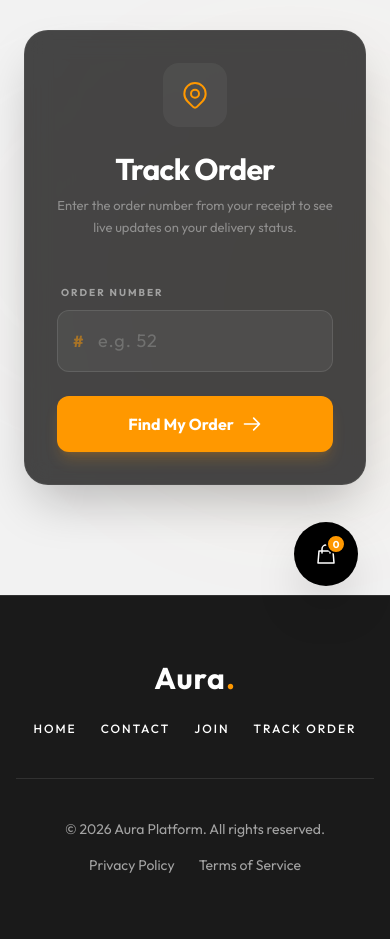
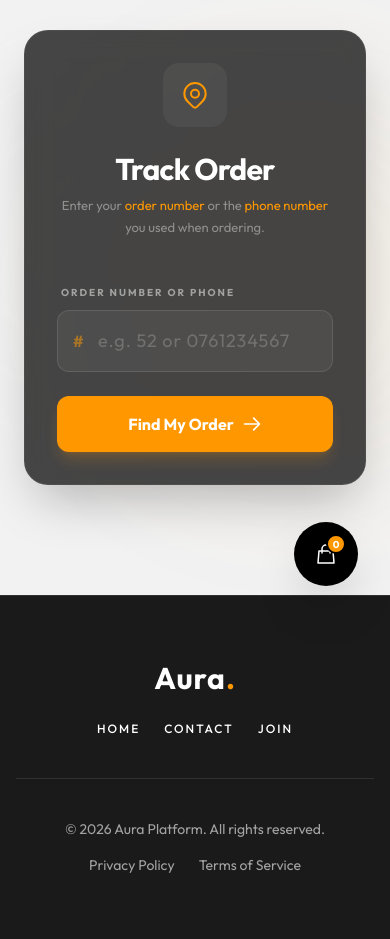
Before and after one commit to thulanesigasa/Aura, a Flask app: page /track in a window 390 px wide; the page is wider, and only the part inside the window is pictured. Shown: the part 226-1165 px from the top of that part. Run offline with Flask 3, Linux system fonts and the light colour scheme; the visitor is signed in with stand-in values (Sample User, id 1); some libraries are stand-ins or nearby versions.

Commit message:
feat: hide Track Order from admin nav/footer; add phone number lookup on track page

```diff
--- a/app/routes.py
+++ b/app/routes.py
@@ -207,18 +207,29 @@ def order_success(order_id):
 
 @bp.route("/track", methods=["GET", "POST"])
 def track_order():
-    """Client-facing order tracking."""
+    """Client-facing order tracking. Supports lookup by order ID or phone number."""
+    orders_by_phone = None
     if request.method == "POST":
-        order_id = request.form.get("order_id")
-        if order_id and order_id.isdigit():
-            order = Order.query.get(order_id)
-            if order:
-                return redirect(url_for("main.order_success", order_id=order.id))
-            flash("Order not found. Please check the number and try again.", "danger")
+        lookup = request.form.get("order_id", "").strip()
+        if lookup:
+            if lookup.isdigit():
+                # Try as order ID first
+                order = Order.query.get(int(lookup))
+                if order:
+                    return redirect(url_for("main.order_success", order_id=order.id))
+                # Fall back: maybe they typed their phone number which is all digits
+                orders_by_phone = Order.query.filter_by(customer_phone=lookup).order_by(Order.created_at.desc()).all()
+                if not orders_by_phone:
+                    flash("No orders found. Check your order number or phone number and try again.", "danger")
+            else:
+                # Non-digit input — treat as phone number
+                orders_by_phone = Order.query.filter_by(customer_phone=lookup).order_by(Order.created_at.desc()).all()
+                if not orders_by_phone:
+                    flash("No orders found for that phone number.", "danger")
         else:
-            flash("Please enter a valid Order ID.", "danger")
+            flash("Please enter your order number or phone number.", "danger")
 
-    return render_template("track_order.html")
+    return render_template("track_order.html", orders_by_phone=orders_by_phone)
 
 
 # ── Admin endpoints ──────────────────────────────────────────────────────────
--- a/app/templates/base.html
+++ b/app/templates/base.html
@@ -105,8 +105,10 @@
                     Us</a>
                 <a href="/join" class="text-xl font-bold text-mil-light hover:text-mil-accent transition-colors">List
                     Your Spaza</a>
+                {% if not current_user.is_authenticated %}
                 <a href="/track" class="text-xl font-bold text-mil-light hover:text-mil-accent transition-colors">Track
                     Order</a>
+                {% endif %}
                 <a href="/contact"
                     class="text-xl font-bold text-mil-light hover:text-mil-accent transition-colors">Contact</a>
             </nav>
@@ -131,7 +133,9 @@
                     <a href="/" class="hover:text-mil-accent transition-colors">Home</a>
                     <a href="/contact" class="hover:text-mil-accent transition-colors">Contact</a>
                     <a href="/join" class="hover:text-mil-accent transition-colors">Join</a>
+                    {% if not current_user.is_authenticated %}
                     <a href="/track" class="hover:text-mil-accent transition-colors">Track Order</a>
+                    {% endif %}
                 </div>
             </div>
 
--- a/app/templates/track_order.html
+++ b/app/templates/track_order.html
@@ -30,7 +30,8 @@
                 </div>
                 <h1 class="text-3xl font-bold text-mil-light tracking-tight mb-2">Track Order</h1>
                 <p class="text-white/40 text-[13px] leading-relaxed">
-                    Enter the order number from your receipt to see live updates on your delivery status.
+                    Enter your <span class="text-mil-accent">order number</span> or the <span
+                        class="text-mil-accent">phone number</span> you used when ordering.
                 </p>
             </div>
 
@@ -55,12 +56,12 @@
 
                 <div class="space-y-2">
                     <label for="order_id"
-                        class="text-[10px] font-bold text-white/50 uppercase tracking-[2px] ml-1">Order Number</label>
+                        class="text-[10px] font-bold text-white/50 uppercase tracking-[2px] ml-1">Order Number or
+                        Phone</label>
                     <div class="relative">
                         <span
                             class="absolute left-4 top-1/2 -translate-y-1/2 font-bold text-mil-accent opacity-50">#</span>
-                        <input type="text" id="order_id" name="order_id" required inputmode="numeric" pattern="[0-9]*"
-                            placeholder="e.g. 52"
+                        <input type="text" id="order_id" name="order_id" required placeholder="e.g. 52 or 0761234567"
                             class="w-full bg-white/5 border border-white/10 rounded-xl py-4 pl-10 pr-4 text-white text-lg font-bold tracking-wider focus:outline-none focus:border-mil-accent focus:bg-white/10 transition-all placeholder:text-white/20 placeholder:font-normal">
                     </div>
                 </div>
@@ -77,6 +78,36 @@
             </form>
 
         </div>
+
+        <!-- Phone lookup results -->
+        {% if orders_by_phone %}
+        <div class="mt-6 space-y-3">
+            <p class="text-white/50 text-[11px] uppercase tracking-[2px] text-center">{{ orders_by_phone|length }}
+                order(s) found</p>
+            {% for order in orders_by_phone %}
+            <a href="{{ url_for('main.order_success', order_id=order.id) }}"
+                class="flex items-center justify-between bg-[rgba(26,26,26,0.8)] border border-white/5 rounded-2xl px-6 py-4 hover:border-mil-accent/40 hover:bg-white/5 transition-all group">
+                <div>
+                    <p class="text-white font-bold text-sm">#{{ order.id }} &mdash; {{ order.shop.name }}</p>
+                    <p class="text-white/40 text-[11px] mt-0.5">{{ order.created_at.strftime('%d %b %Y, %H:%M') }}</p>
+                </div>
+                <div class="flex items-center gap-3">
+                    <span class="text-[10px] font-bold uppercase tracking-[1px] px-2.5 py-1 rounded-full
+                        {% if order.status == 'pending' %} bg-yellow-500/10 text-yellow-400 border border-yellow-500/20
+                        {% elif order.status == 'completed' %} bg-green-500/10 text-green-400 border border-green-500/20
+                        {% else %} bg-red-500/10 text-red-400 border border-red-500/20 {% endif %}">
+                        {{ order.status }}
+                    </span>
+                    <svg class="w-4 h-4 text-mil-accent group-hover:translate-x-1 transition-transform" fill="none"
+                        stroke="currentColor" viewBox="0 0 24 24">
+                        <path stroke-linecap="round" stroke-linejoin="round" stroke-width="2" d="M9 5l7 7-7 7" />
+                    </svg>
+                </div>
+            </a>
+            {% endfor %}
+        </div>
+        {% endif %}
+
     </div>
 </section>
 {% endblock %}
```
